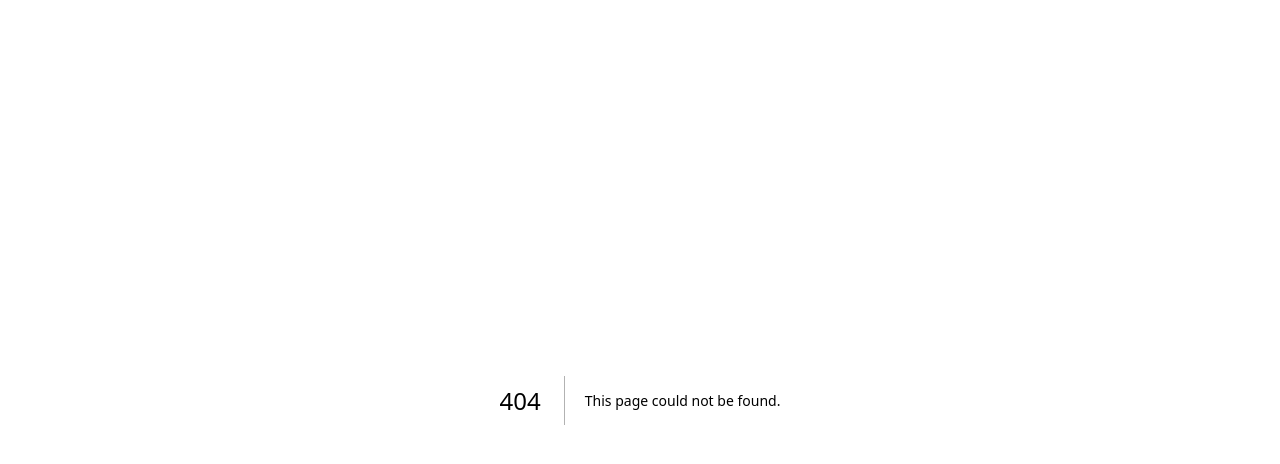
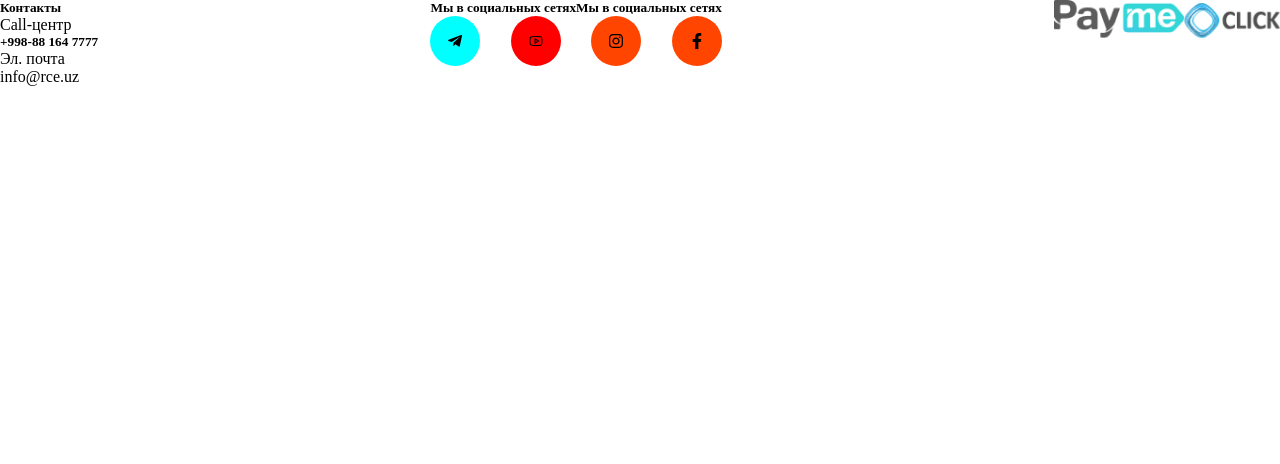
Before and after one commit to abbassiriyus/myskad, a Next.js app: page /footer in a window 1280 px wide. Before the commit this address had no page. Shown: the top 464 px of the page. Built offline with nearby package versions, Linux system fonts and the light colour scheme.

Commit message:
eee
221ee

```diff
--- /dev/null
+++ b/src/pages/footer.js
@@ -0,0 +1,46 @@
+import React from 'react'
+import s from "../styles/footer.module.css"
+import { FaTelegramPlane,FaFacebookF } from "react-icons/fa";
+import { LiaYoutube } from "react-icons/lia";
+import { FaInstagram } from "react-icons/fa6";
+import img from "../img/image.png"
+import img1 from "../img/click.png"
+import Image from 'next/image';
+export default function footer() {
+  return (
+    <div>
+        <div className={s.footer_sayt}>
+        <div className={s.contact}>
+            <h5>Контакты</h5>
+            <span>Call-центр</span>
+            <h5>+998-88 164 7777</h5>
+            <span>Эл. почта</span>
+            <p>info@rce.uz</p>
+        </div>
+        <div className={s.app}>
+        <h5>Мы в социальных сетяхМы в социальных сетях</h5>
+        <div className={s.app_1}>
+            <div className={s.telegram}>
+            <FaTelegramPlane />
+            </div>
+            <div className={s.youtube}>
+            <LiaYoutube />
+            </div>
+            <div className={s.instagram}>
+            <FaInstagram />
+            </div>
+            <div className={s.facebook}>
+            <FaFacebookF />
+            </div>
+        </div>
+            </div>
+            <div className={s.pay}>
+                <div className={s.payme}>
+                    <Image src={img} alt="" />
+                    <Image src={img1} alt="" />
+                </div>
+            </div>
+        </div>
+    </div>
+  )
+}
--- /dev/null
+++ b/src/styles/footer.module.css
@@ -0,0 +1,52 @@
+.footer_sayt{
+    display: flex;
+    justify-content: space-between;
+    width: 100%;
+    max-width: 1400px;
+    margin: auto;
+}
+.app_1{
+    display: flex;
+    justify-content: space-between;
+    align-items: center;
+}
+.telegram{
+    background-color:cyan;
+    width: 50px;
+    height: 50px;
+    border-radius: 50%;
+    display: flex;
+    justify-content: center;
+    align-items: center;
+
+}
+.youtube{
+    background-color:red;
+    width: 50px;
+    height: 50px;
+    border-radius: 50%;
+    display: flex;
+    justify-content: center;
+    align-items: center;
+
+}
+.instagram{
+    background-color:orangered;
+    width: 50px;
+    height: 50px;
+    border-radius: 50%;
+    display: flex;
+    justify-content: center;
+    align-items: center;
+
+}
+.facebook{
+    background-color:orangered;
+    width: 50px;
+    height: 50px;
+    border-radius: 50%;
+    display: flex;
+    justify-content: center;
+    align-items: center;
+
+}
```
Also changed, not shown: src/img/click.png (added), src/img/image.png (added).
